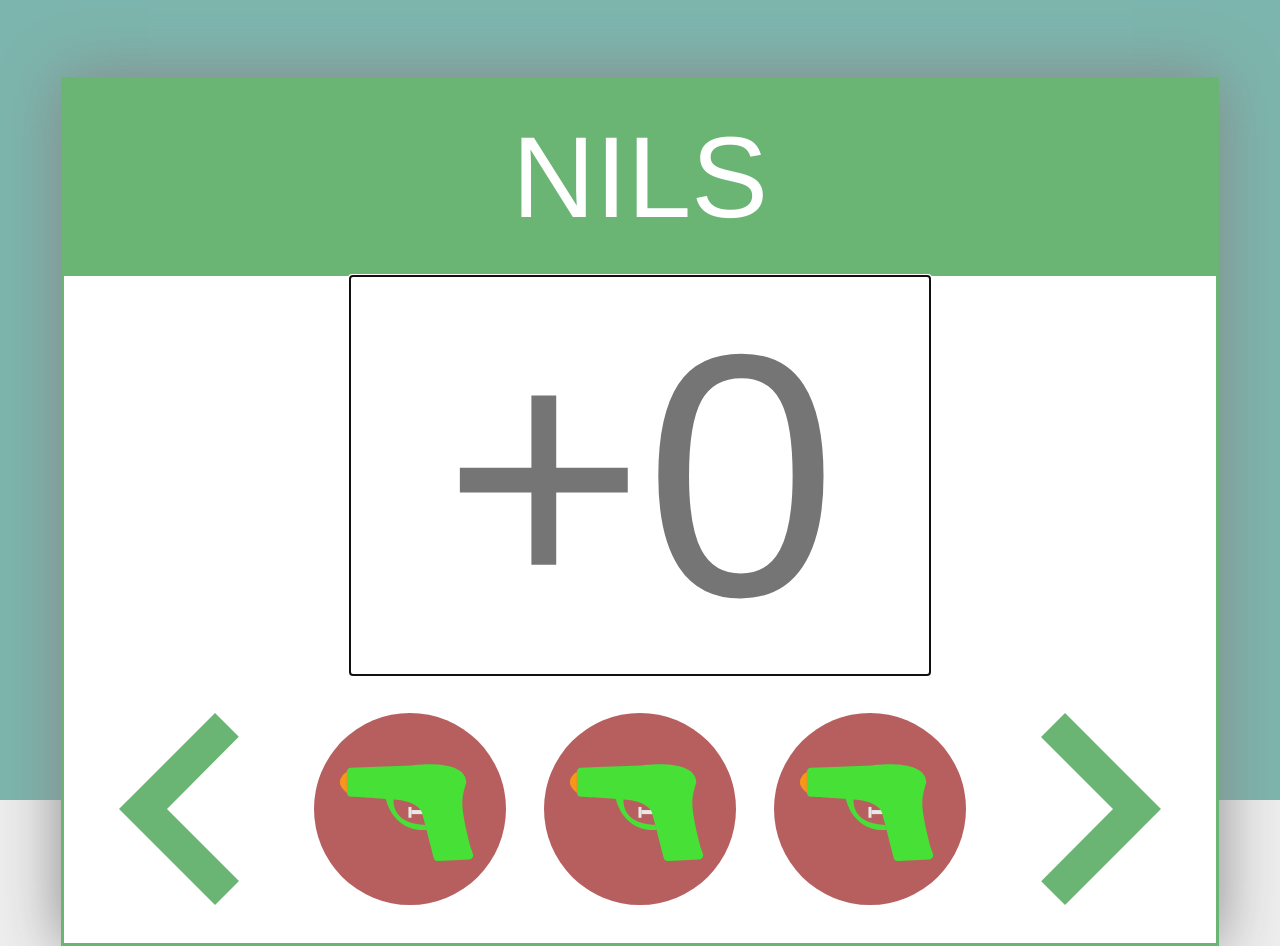
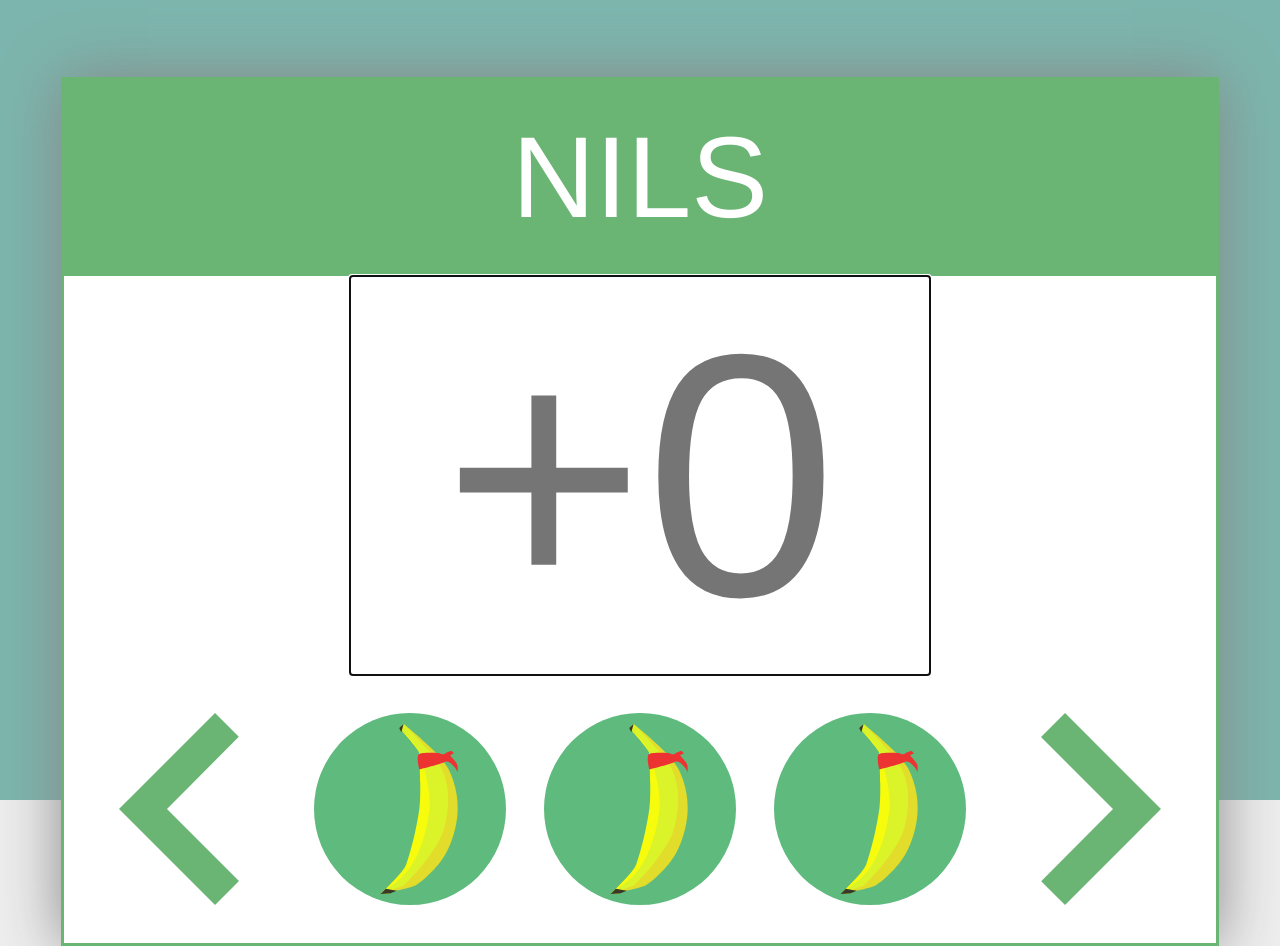
Before and after one commit to nlhiorth/janif, a React (Create React App) app in the folder janif-react/: page / in a window 1280 px wide. Built offline with nearby package versions, Linux system fonts and the light colour scheme.

Commit message:
Added buttons for loss/win/janif conditions

```diff
--- /dev/null
+++ b/janif-react/src/components/Buttons/Janif.jsx
@@ -0,0 +1,14 @@
+import React, { Component } from 'react';
+import banana from '../../../img/banana.svg';
+import used_banana from '../../../img/used-banana.svg';
+
+class Janif extends Component {
+
+  render() {
+    return (
+      <img className="square button" src = {this.props.condition === 'janif' ? used_banana : banana} onClick={() => this.props.onClick()} ></img>
+    );
+  }
+}
+
+export default Janif;
--- /dev/null
+++ b/janif-react/src/components/Buttons/Loss.jsx
@@ -0,0 +1,14 @@
+import React, { Component } from 'react';
+import banana from '../../../img/banana.svg';
+import used_banana from '../../../img/used-banana.svg';
+
+class Loss extends Component {
+
+  render() {
+    return (
+      <img className="square button" src = {this.props.condition === 'loss' ? used_banana : banana} onClick={() => this.props.onClick()} ></img>
+    );
+  }
+}
+
+export default Loss;
--- /dev/null
+++ b/janif-react/src/components/Buttons/Win.jsx
@@ -0,0 +1,14 @@
+import React, { Component } from 'react';
+import banana from '../../../img/banana.svg';
+import used_banana from '../../../img/used-banana.svg';
+
+class Win extends Component {
+
+  render() {
+    return (
+      <img className="square button" src = {this.props.condition === 'win' ? used_banana : banana} onClick={() => this.props.onClick()} ></img>
+    );
+  }
+}
+
+export default Win;
--- a/janif-react/src/components/Common/ScoreCard.jsx
+++ b/janif-react/src/components/Common/ScoreCard.jsx
@@ -3,6 +3,9 @@ import './ScoreCard.css';
 import Forward from '../Buttons/Forward.jsx';
 import Backward from '../Buttons/Backward.jsx';
 import DuelLoss from '../Buttons/DuelLoss.jsx';
+import Loss from '../Buttons/Loss.jsx';
+import Win from '../Buttons/Win.jsx';
+import Janif from '../Buttons/Janif.jsx';
 
 
 /*
@@ -44,6 +47,33 @@ class ScoreCard extends Component {
     this.textInput.focus();
   }
 
+  loss() {
+    const player = this.state.players[this.state.curplayer];
+    player.condition = 'loss';
+    player.score += 25;
+    this.setState(prevState => ({
+      players: prevState.players.map(pl => pl.id === this.state.curplayer ? player : pl)
+    }), (() => this.next()));
+  }
+
+  janif() {
+    const player = this.state.players[this.state.curplayer];
+    player.condition = 'janif';
+    player.score = 0;
+    this.setState(prevState => ({
+      players: prevState.players.map(pl => pl.id === this.state.curplayer ? player : pl)
+    }), (() => this.next()));
+  }
+
+  win() {
+    const player = this.state.players[this.state.curplayer];
+    player.condition = 'win';
+    player.score = -10;
+    this.setState(prevState => ({
+      players: prevState.players.map(pl => pl.id === this.state.curplayer ? player : pl)
+    }), (() => this.next()));
+  }
+
   next() {
     if (this.state.curplayer + 1 < this.state.players.length) {
       this.setState(prevState => ({
@@ -67,7 +97,7 @@ class ScoreCard extends Component {
   onChange(e) {
     var str = e.target.value;
     const player = this.state.players[this.state.curplayer];
-    player.score = str;
+    player.score = parseInt(str);
     this.setState(prevState => ({
       players: prevState.players.map(pl => pl.id === this.state.curplayer ? player : pl)
     }), (() => console.log(this.state.players)));
@@ -94,9 +124,9 @@ class ScoreCard extends Component {
           </form>
           <div className="Buttons">
             <Backward onClick={() => this.last()}/>
-            <DuelLoss />
-            <DuelLoss />
-            <DuelLoss />
+            <Loss condition={this.state.players[this.state.curplayer].condition} onClick={() => this.loss()}/>
+            <Janif condition={this.state.players[this.state.curplayer].condition} onClick={() => this.janif()}/>
+            <Win condition={this.state.players[this.state.curplayer].condition} onClick={() => this.win()}/>
             <Forward onClick={() => this.next()}/>
           </div>
         </div>
```
